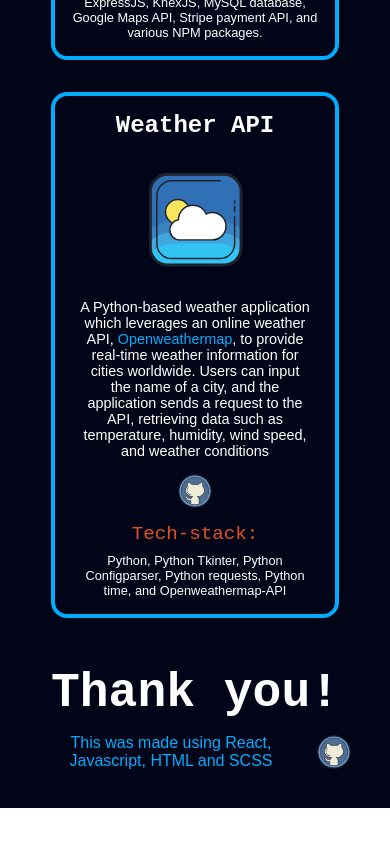
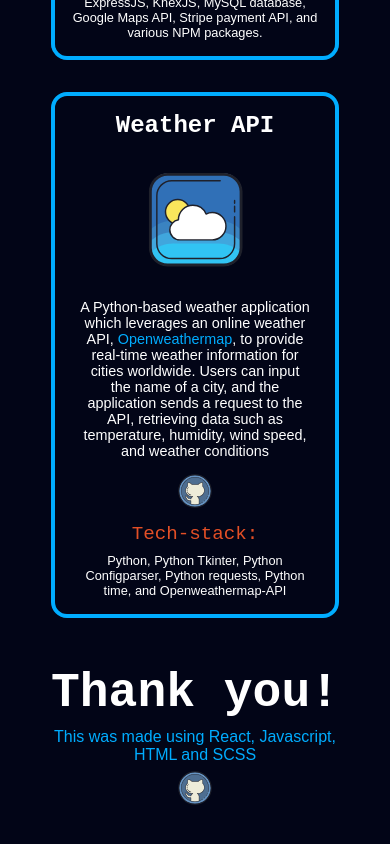
Before and after one commit to Masons-coding/my-resume-website, a React (Create React App) app: page / in a window 390 px wide. Shown: the part 8081-8925 px from the top of the page. Before the commit the page ends 8889 px from the top, so only its background shows below. Built offline with nearby package versions, Linux system fonts and the light colour scheme; a web font is replaced by a local one.

Commit message:
Changed footer
Added mobile styles to footer

```diff
--- a/src/components/Footer/Footer.scss
+++ b/src/components/Footer/Footer.scss
@@ -36,4 +36,8 @@
   display: flex;
   align-items: center;
   justify-content: center;
+
+  @include mobile {
+    flex-direction: column;
+  }
 }
```
